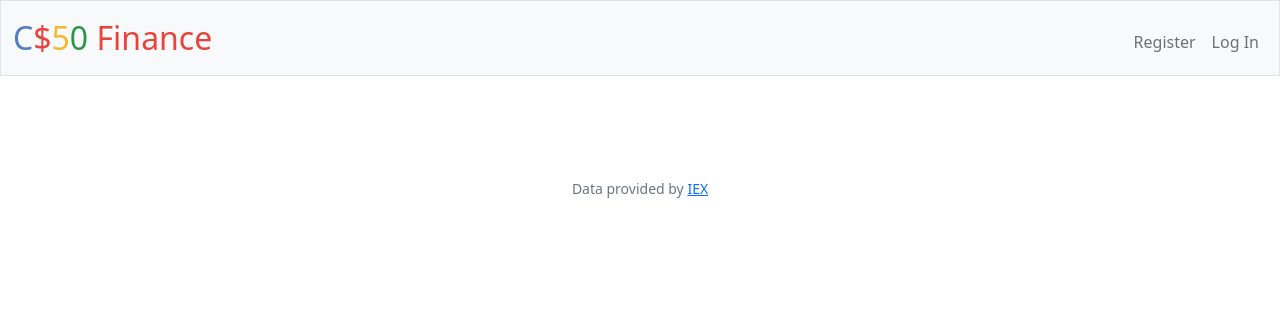
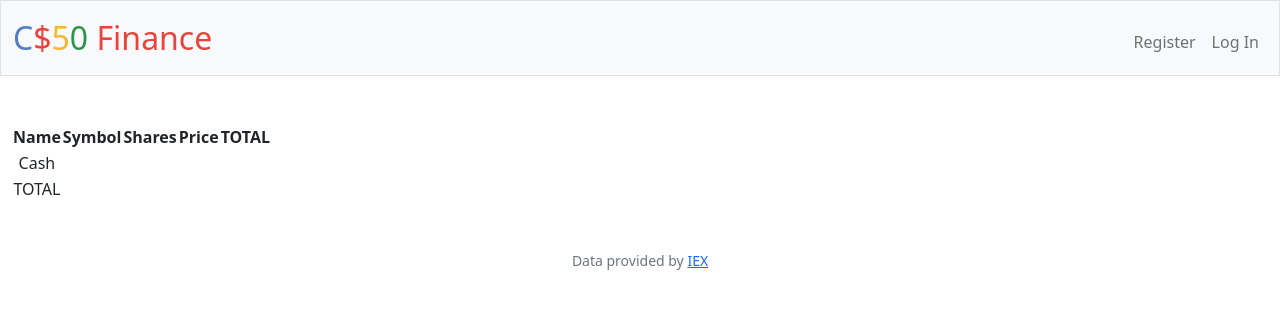
Before and after one commit to rohityellapu/CS50x, a Flask app: template 9.Flask/PSET/finance/templates/index.html in a window 1280 px wide. Shown: the top 336 px of the page. Run offline with Flask 2, Linux system fonts and the light colour scheme; the template is opened without the code that fills it, so the values that code supplies are empty; some libraries are stand-ins or nearby versions.

Commit message:
Thu, Dec 1, 2022, 1:21 PM +00:00

```diff
--- a/9.Flask/PSET/finance/app.py
+++ b/9.Flask/PSET/finance/app.py
@@ -43,7 +43,7 @@ def after_request(response):
 @login_required
 def index():
     """Show portfolio of stocks"""
-    return apology("TODO")
+    return render_template('index.html')
 
 # CREATE TABLE history (id INTEGER PRIMARY KEY, username TEXT NOT NULL, transaction_type TEXT NOT NULL,symbol TEXT NOT NULL, stock_name TEXT NOT NULL,stock_price NUMERIC NOT NULL, no_of_shares NUMERIC NOT NULL, total NUMERIC NOT NULL, transaction_date_time DATETIME);
 @app.route("/buy", methods=["GET", "POST"])
--- a/9.Flask/PSET/finance/templates/index.html
+++ b/9.Flask/PSET/finance/templates/index.html
@@ -8,20 +8,26 @@ Log In
 <table>
     <thead>
         <tr>
-            <th></th>
-            <th></th>
+            <th>Name</th>
+            <th>Symbol</th>
+            <th>Shares</th>
+            <th>Price</th>
+            <th>TOTAL</th>
         </tr>
     </thead>
     <tbody>
         <tr>
-            <td></td>
-            <td></td>
+
         </tr>
     </tbody>
     <tfoot>
         <tr>
-            <td></td>
-            <td></td>
+            <td>Cash</td>
+
+        </tr>
+        <tr>
+            <td>TOTAL</td>
+
         </tr>
     </tfoot>
 </table>
```
